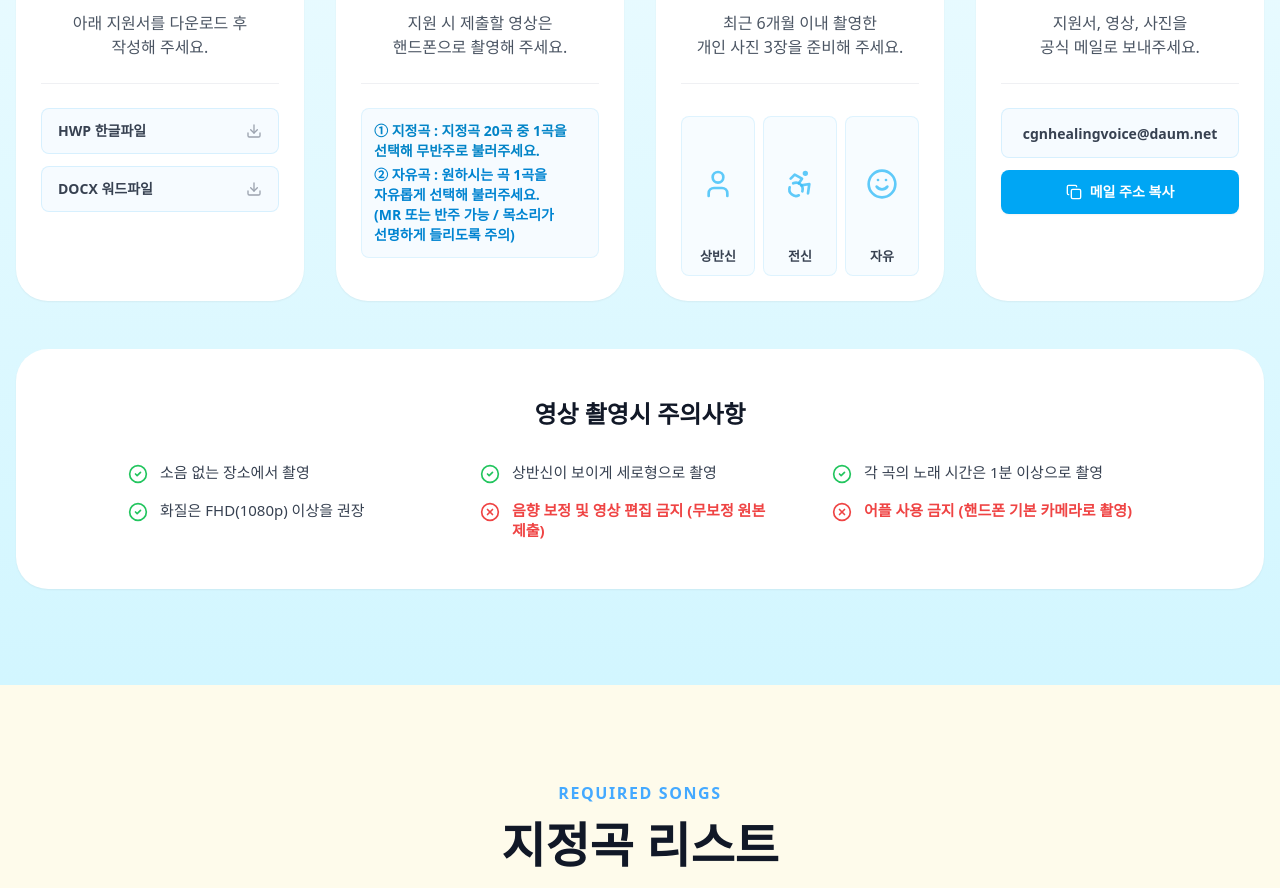
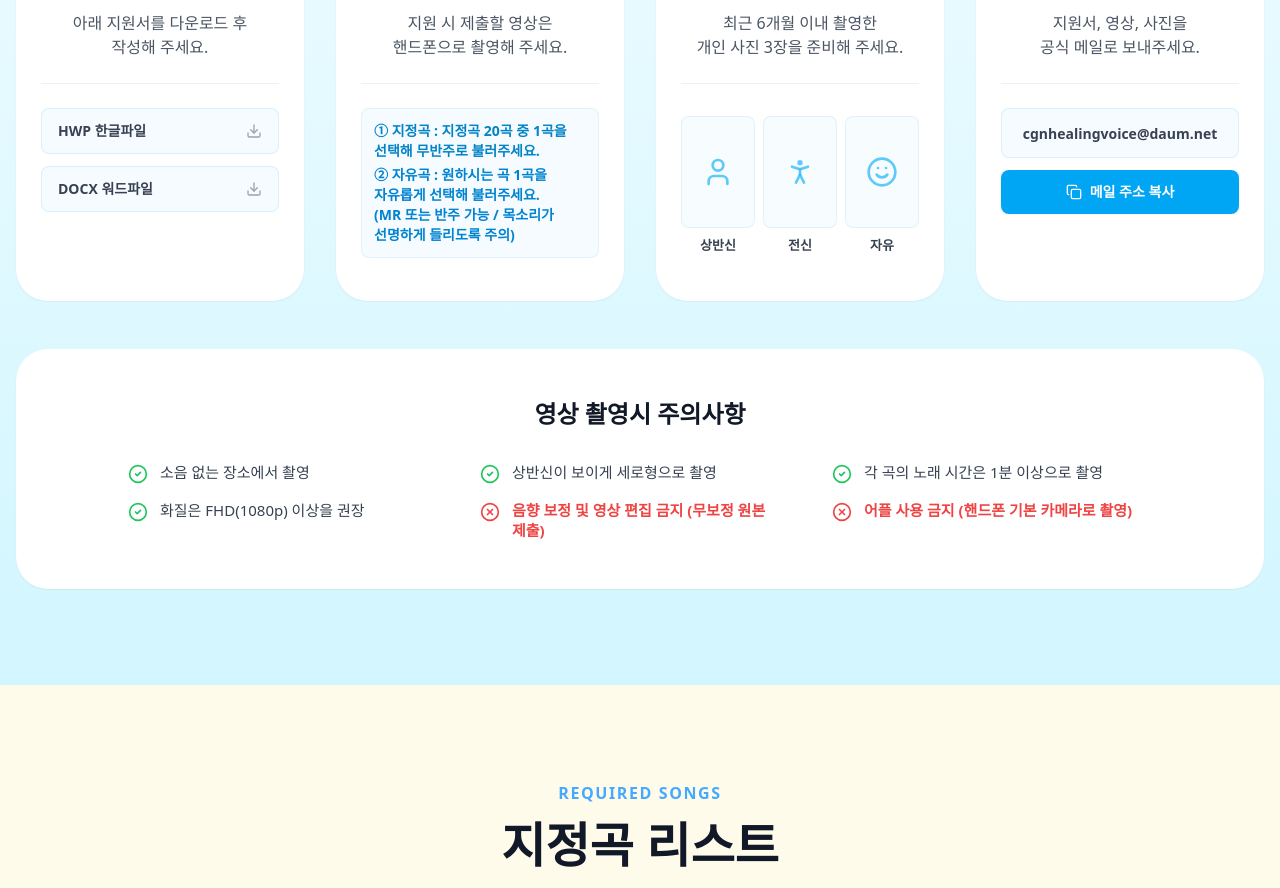
Before and after one commit to seun9eun/healingvoice, a React (Vite) app: page / in a window 1280 px wide. Shown: the part 4593-5481 px from the top of the page. Built offline with nearby package versions, Linux system fonts and the light colour scheme; a web font is replaced by a local one.

Commit message:
style: fix step 3 icons and move labels outside containers

```diff
--- a/src/app/components/StepsSection.tsx
+++ b/src/app/components/StepsSection.tsx
@@ -7,7 +7,7 @@ import {
   CheckCircle2,
   XCircle,
   User,
-  Accessibility,
+  PersonStanding,
   Smile,
 } from "lucide-react";
 import { useLanguage } from "../context/LanguageContext";
@@ -126,14 +126,14 @@ export function StepsSection() {
         <div className="mt-4 flex gap-2 h-40">
           {[
             { label: t('steps.step3.photo1'), icon: User },
-            { label: t('steps.step3.photo2'), icon: Accessibility },
+            { label: t('steps.step3.photo2'), icon: PersonStanding },
             { label: t('steps.step3.photo3'), icon: Smile }
           ].map((item, index) => (
-            <div key={index} className="flex-1 bg-sky-50/50 border border-sky-200/40 rounded-lg flex flex-col items-center justify-center p-2">
-              <div className="flex-1 flex items-center justify-center">
+            <div key={index} className="flex-1 flex flex-col items-center">
+              <div className="w-full h-28 bg-sky-50/50 border border-sky-200/40 rounded-lg flex items-center justify-center mb-2">
                 <item.icon className="w-8 h-8 text-sky-400/80" />
               </div>
-              <span className="text-[13px] font-bold text-gray-700 mt-1">{item.label}</span>
+              <span className="text-[13px] font-bold text-gray-700">{item.label}</span>
             </div>
           ))}
         </div>
```
